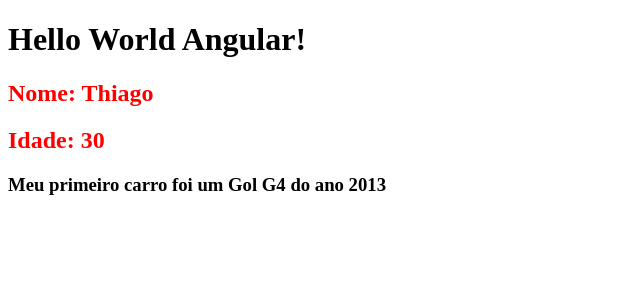
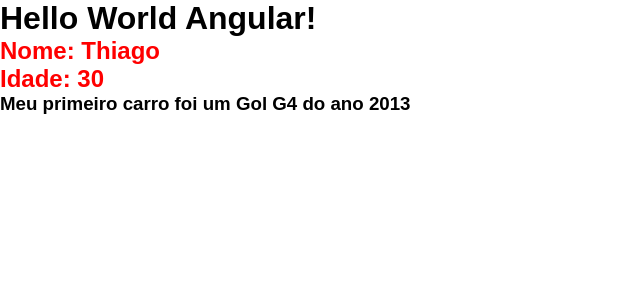
Before and after one commit to ThiagoGasparini/Angular-Study, an Angular app: page / in a window 1280 px wide. Shown: the top 300 px of the page, without its empty margins (0-640 px from the left). Built offline with nearby package versions, Linux system fonts and the light colour scheme.

Commit message:
css no angular

```diff
--- a/src/styles.css
+++ b/src/styles.css
@@ -1 +1,5 @@
-/* You can add global styles to this file, and also import other style files */
+* {
+  margin: 0;
+  padding: 0;
+  font-family: Arial, Helvetica, sans-serif;
+}
```
